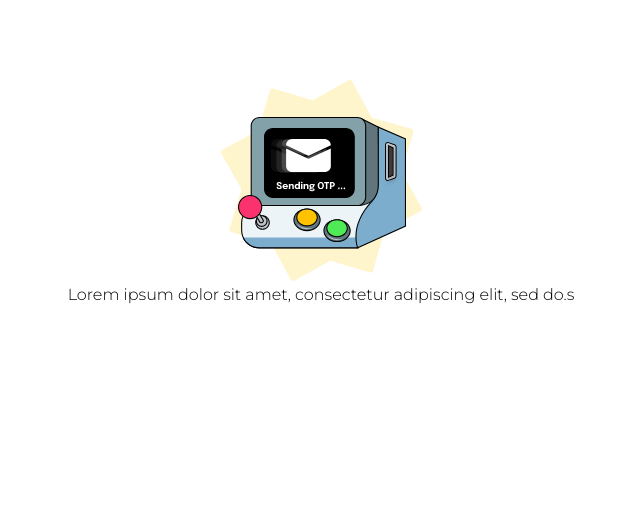
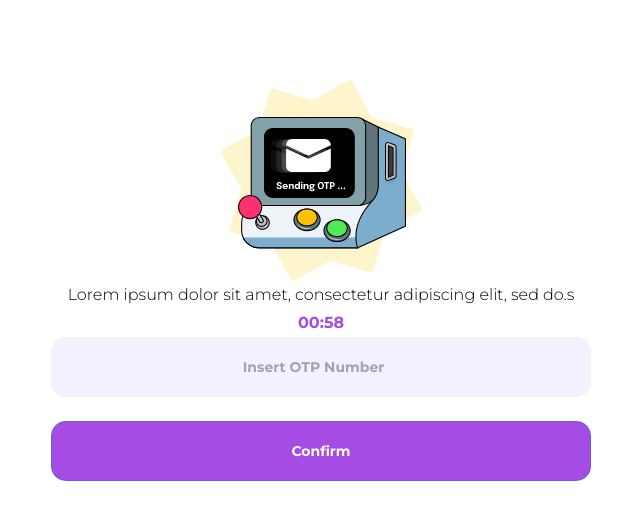
Before and after one commit to ebennaga/mini-games, a Next.js app: page /send-otp in a window 1280 px wide. Shown: the top 520 px of the page, without its empty margins (319-959 px from the left). Built offline with nearby package versions, Linux system fonts and the light colour scheme.

Commit message:
styling send otp page

```diff
--- a/containers/SendOtp/index.tsx
+++ b/containers/SendOtp/index.tsx
@@ -1,13 +1,34 @@
-import { Typography } from '@mui/material';
+import { Box, Typography } from '@mui/material';
+import ButtonLanding from 'components/Button/Index';
+import Input from 'components/Input';
 import React from 'react';
+import { useForm } from 'react-hook-form';
 
 const SendOtp = () => {
+    const form = useForm({
+        mode: 'all',
+        defaultValues: {
+            otp: ''
+        }
+    });
+
     return (
         <>
             <img src='/icons/sending-otp.svg' width={201} height={201} alt='icon sending otp' />
-            <Typography variant='subtitle1' component='p'>
+            <Typography variant='subtitle1' component='p' textAlign='center'>
                 Lorem ipsum dolor sit amet, consectetur adipiscing elit, sed do.s
             </Typography>
+            <Typography variant='subtitle1' component='p' sx={{ color: '#A54CE5', fontWeight: 'bold' }}>
+                00:58
+            </Typography>
+            <form style={{ width: '100%' }}>
+                <Box sx={{ width: '90%', margin: 'auto' }}>
+                    <Input name='otp' form={form} placeholder='Insert OTP Number' validator={{ require }} type='number' />
+                </Box>
+                <Box sx={{ width: '90%', margin: 'auto', paddingTop: 3 }}>
+                    <ButtonLanding title='Confirm' backgoundColor='#A54CE5' color='#fff' />
+                </Box>
+            </form>
         </>
     );
 };
--- a/next.config.js
+++ b/next.config.js
@@ -7,9 +7,9 @@ const resolveApp = (relativePath) => path.resolve(appDirectory, relativePath);
 
 /** @type {import('next').NextConfig} */
 const nextConfig = {
-    // reactStrictMode: true,
-    // swcMinify: true,
-    reactStrictMode: false,
+    reactStrictMode: true,
+    swcMinify: true,
+    // reactStrictMode: false,
     optimizeFonts: false,
     webpack: (config, { dev }) => {
       if (dev) {
--- a/pages/send-otp/index.tsx
+++ b/pages/send-otp/index.tsx
@@ -13,7 +13,7 @@ const Page = () => {
                 <meta name='description' content='Generated by create next app' />
                 <link rel='icon' href='/favicon.ico' />
             </Head>
-            <Layout>
+            <Layout backgoundColor='#fff'>
                 <SendOtpContainer />
             </Layout>
         </>
```
